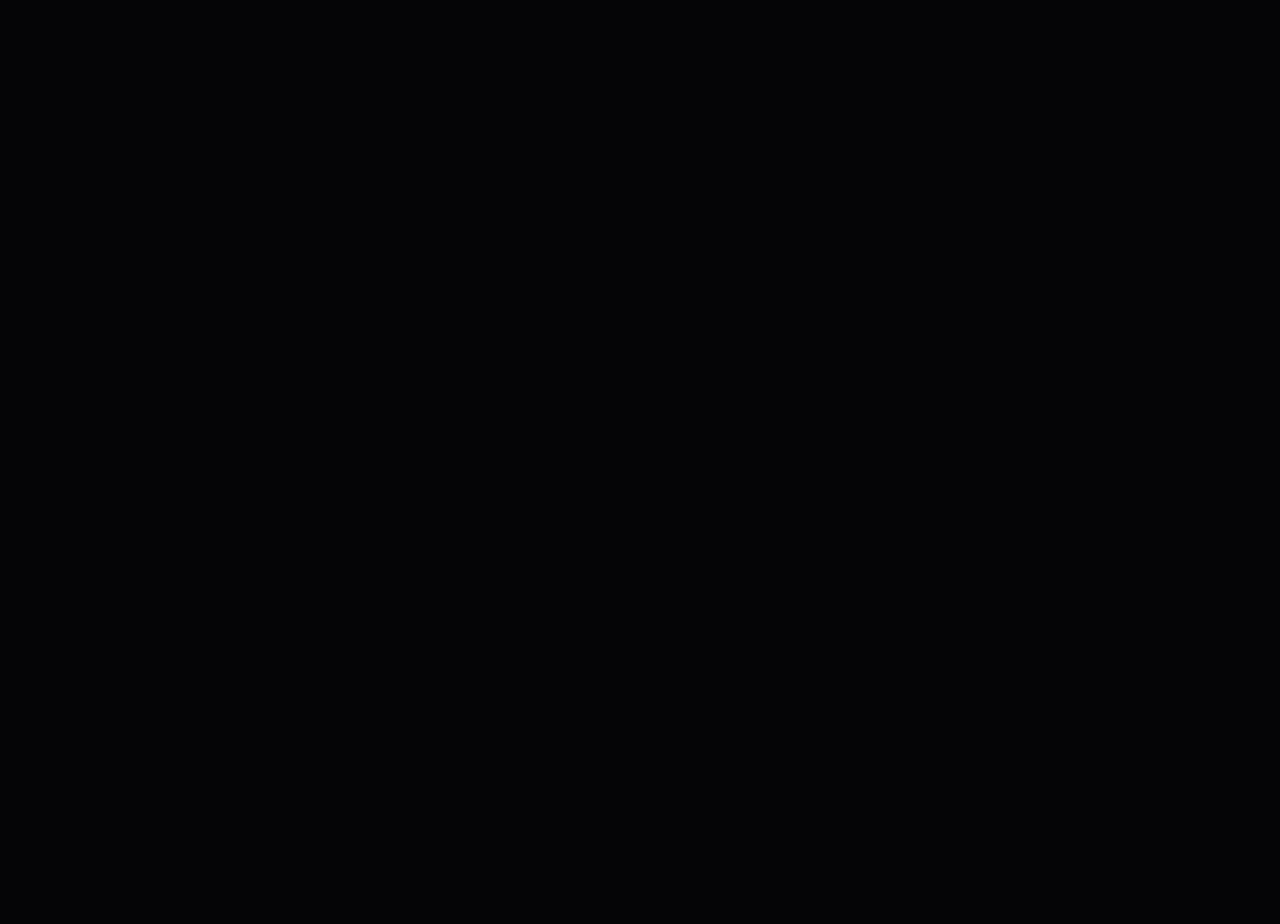
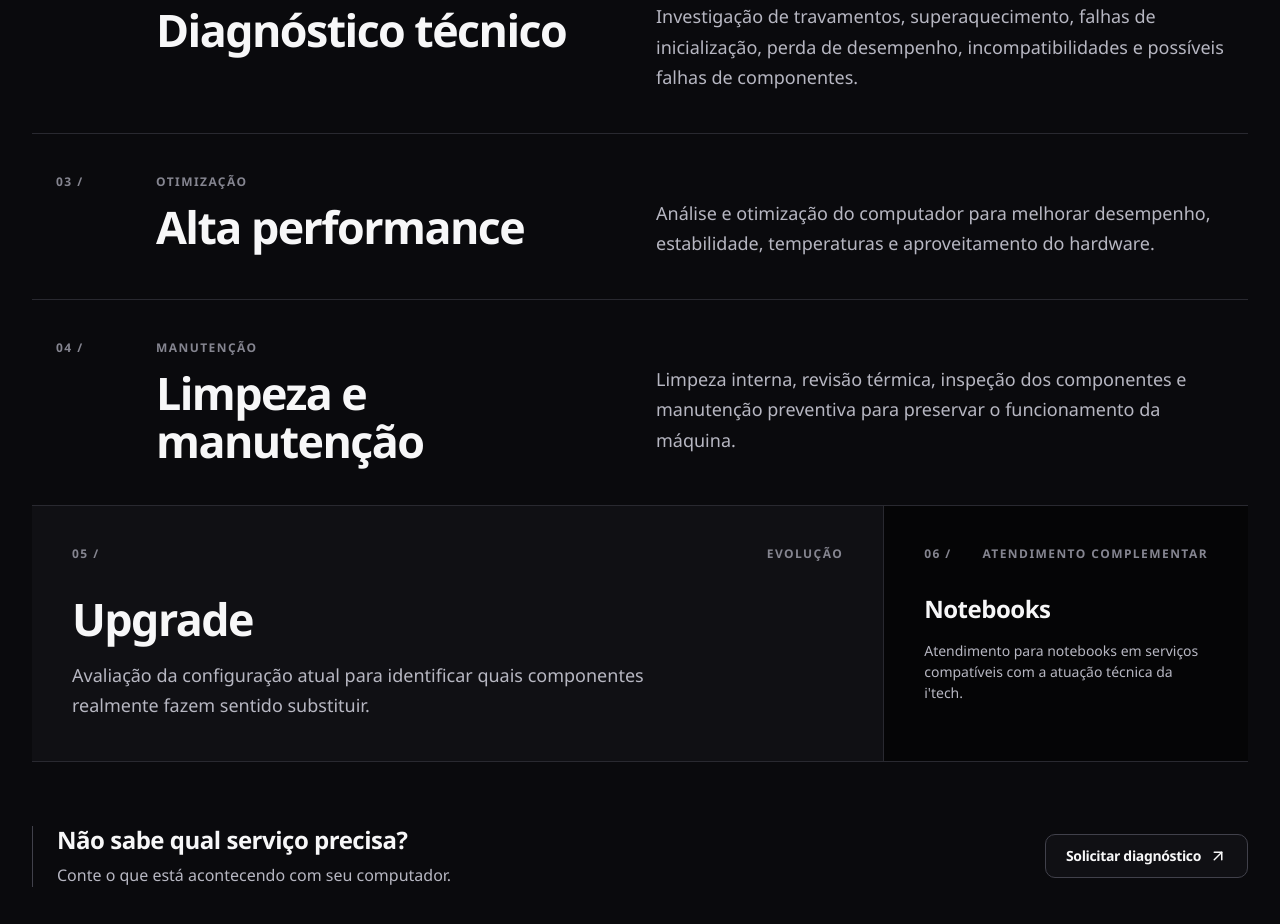
Before and after one commit to Gustavomrib/i-tech, a React (Vite) app: page / in a window 1280 px wide. Shown: the part 1600-2524 px from the top of the page. Before the commit the page ends 904 px from the top, so only its background shows below. Built offline with nearby package versions, Linux system fonts and the light colour scheme.

Commit message:
feat: add services section

```diff
--- /dev/null
+++ b/src/components/sections/Services.tsx
@@ -0,0 +1,150 @@
+import { ArrowUpRight } from 'lucide-react'
+import { motion, type Variants } from 'motion/react'
+
+import { services } from '../../data/services'
+import { Container } from '../layout/Container'
+import { Section } from '../layout/Section'
+import { Button } from '../ui/Button'
+
+const primaryServices = services.filter((service) => service.priority === 'primary')
+const supportingServices = services.filter(
+  (service) => service.priority !== 'primary',
+)
+
+const listVariants: Variants = {
+  hidden: {},
+  visible: {
+    transition: {
+      staggerChildren: 0.07,
+    },
+  },
+}
+
+const serviceVariants: Variants = {
+  hidden: { opacity: 0, y: 10 },
+  visible: {
+    opacity: 1,
+    y: 0,
+    transition: { duration: 0.42, ease: [0.2, 0.8, 0.2, 1] },
+  },
+}
+
+export function Services() {
+  return (
+    <Section
+      aria-labelledby="services-title"
+      className="scroll-mt-18 border-t border-border bg-background-secondary"
+      id="servicos"
+    >
+      <Container>
+        <motion.header
+          className="grid gap-6 lg:grid-cols-12 lg:gap-8"
+          initial={{ opacity: 0, y: 10 }}
+          transition={{ duration: 0.45, ease: [0.2, 0.8, 0.2, 1] }}
+          viewport={{ once: true, amount: 0.5 }}
+          whileInView={{ opacity: 1, y: 0 }}
+        >
+          <p className="type-label text-primary lg:col-span-3">O que fazemos</p>
+          <div className="lg:col-span-8 lg:col-start-5">
+            <h2 className="type-h1 text-text-primary" id="services-title">
+              Do diagnóstico à <span className="text-primary">performance.</span>
+            </h2>
+            <p className="type-body mt-6 max-w-2xl text-text-secondary">
+              Cada equipamento é analisado de acordo com o problema, o objetivo de
+              uso e a configuração existente.
+            </p>
+          </div>
+        </motion.header>
+
+        <motion.ol
+          className="mt-14 border-b border-border sm:mt-18 lg:mt-24"
+          initial="hidden"
+          variants={listVariants}
+          viewport={{ once: true, amount: 0.12 }}
+          whileInView="visible"
+        >
+          {primaryServices.map((service) => (
+            <motion.li
+              className="group grid gap-5 border-t border-border px-1 py-8 transition-ui hover:border-border-highlight hover:bg-surface sm:px-4 sm:py-10 lg:grid-cols-12 lg:gap-8 lg:px-6"
+              key={service.number}
+              variants={serviceVariants}
+            >
+              <span className="type-label text-text-muted lg:col-span-1">
+                {service.number} /
+              </span>
+              <div className="lg:col-span-5">
+                <p className="type-label text-text-muted">{service.label}</p>
+                <h3 className="type-h2 mt-3 text-text-primary transition-ui motion-safe:group-hover:translate-x-1 motion-safe:group-hover:text-primary">
+                  {service.title}
+                </h3>
+              </div>
+              <p className="type-body max-w-2xl text-text-secondary lg:col-span-6 lg:pt-6">
+                {service.description}
+              </p>
+            </motion.li>
+          ))}
+        </motion.ol>
+
+        <motion.ol
+          className="grid border-b border-border md:grid-cols-[1.4fr_0.6fr]"
+          initial="hidden"
+          start={5}
+          variants={listVariants}
+          viewport={{ once: true, amount: 0.2 }}
+          whileInView="visible"
+        >
+          {supportingServices.map((service) => {
+            const isComplementary = service.priority === 'complementary'
+
+            return (
+              <motion.li
+                className={[
+                  'p-6 sm:p-8 lg:p-10',
+                  isComplementary
+                    ? 'border-t border-border bg-background text-text-muted md:border-l md:border-t-0'
+                    : 'bg-surface',
+                ].join(' ')}
+                key={service.number}
+                variants={serviceVariants}
+              >
+                <div className="flex items-center justify-between gap-4">
+                  <span className="type-label text-text-muted">{service.number} /</span>
+                  <span className="type-label text-text-muted">{service.label}</span>
+                </div>
+                <h3
+                  className={[
+                    'mt-8 text-text-primary',
+                    isComplementary ? 'type-h3' : 'type-h2',
+                  ].join(' ')}
+                >
+                  {service.title}
+                </h3>
+                <p
+                  className={[
+                    'mt-4 max-w-xl text-text-secondary',
+                    isComplementary ? 'type-small' : 'type-body',
+                  ].join(' ')}
+                >
+                  {service.description}
+                </p>
+              </motion.li>
+            )
+          })}
+        </motion.ol>
+
+        <div className="mt-12 flex flex-col items-start justify-between gap-6 border-l border-border-highlight pl-5 sm:mt-16 sm:flex-row sm:items-center sm:pl-6">
+          <div>
+            <h3 className="type-h3 text-text-primary">Não sabe qual serviço precisa?</h3>
+            <p className="mt-2 text-text-secondary">
+              Conte o que está acontecendo com seu computador.
+            </p>
+          </div>
+          <Button className="w-full sm:w-auto" href="#contato" variant="secondary">
+            Solicitar diagnóstico
+            <ArrowUpRight aria-hidden="true" size={18} />
+          </Button>
+        </div>
+      </Container>
+    </Section>
+  )
+}
--- /dev/null
+++ b/src/data/services.ts
@@ -0,0 +1,60 @@
+export type ServicePriority = 'primary' | 'intermediate' | 'complementary'
+
+export type Service = {
+  number: string
+  label: string
+  title: string
+  description: string
+  priority: ServicePriority
+}
+
+export const services = [
+  {
+    number: '01',
+    label: 'Montagem',
+    title: 'Montagem personalizada',
+    description:
+      'Planejamento e montagem conforme finalidade, orçamento, compatibilidade dos componentes, equilíbrio da configuração e possibilidade de upgrades.',
+    priority: 'primary',
+  },
+  {
+    number: '02',
+    label: 'Diagnóstico',
+    title: 'Diagnóstico técnico',
+    description:
+      'Investigação de travamentos, superaquecimento, falhas de inicialização, perda de desempenho, incompatibilidades e possíveis falhas de componentes.',
+    priority: 'primary',
+  },
+  {
+    number: '03',
+    label: 'Otimização',
+    title: 'Alta performance',
+    description:
+      'Análise e otimização do computador para melhorar desempenho, estabilidade, temperaturas e aproveitamento do hardware.',
+    priority: 'primary',
+  },
+  {
+    number: '04',
+    label: 'Manutenção',
+    title: 'Limpeza e manutenção',
+    description:
+      'Limpeza interna, revisão térmica, inspeção dos componentes e manutenção preventiva para preservar o funcionamento da máquina.',
+    priority: 'primary',
+  },
+  {
+    number: '05',
+    label: 'Evolução',
+    title: 'Upgrade',
+    description:
+      'Avaliação da configuração atual para identificar quais componentes realmente fazem sentido substituir.',
+    priority: 'intermediate',
+  },
+  {
+    number: '06',
+    label: 'Atendimento complementar',
+    title: 'Notebooks',
+    description:
+      'Atendimento para notebooks em serviços compatíveis com a atuação técnica da i\'tech.',
+    priority: 'complementary',
+  },
+] as const satisfies readonly Service[]
--- a/src/pages/HomePage.tsx
+++ b/src/pages/HomePage.tsx
@@ -1,5 +1,6 @@
 import { Navbar } from '../components/layout/Navbar'
 import { Hero } from '../components/sections/Hero'
+import { Services } from '../components/sections/Services'
 
 export function HomePage() {
   return (
@@ -13,6 +14,7 @@ export function HomePage() {
       <Navbar />
       <main id="conteudo-principal">
         <Hero />
+        <Services />
       </main>
     </>
   )
```
